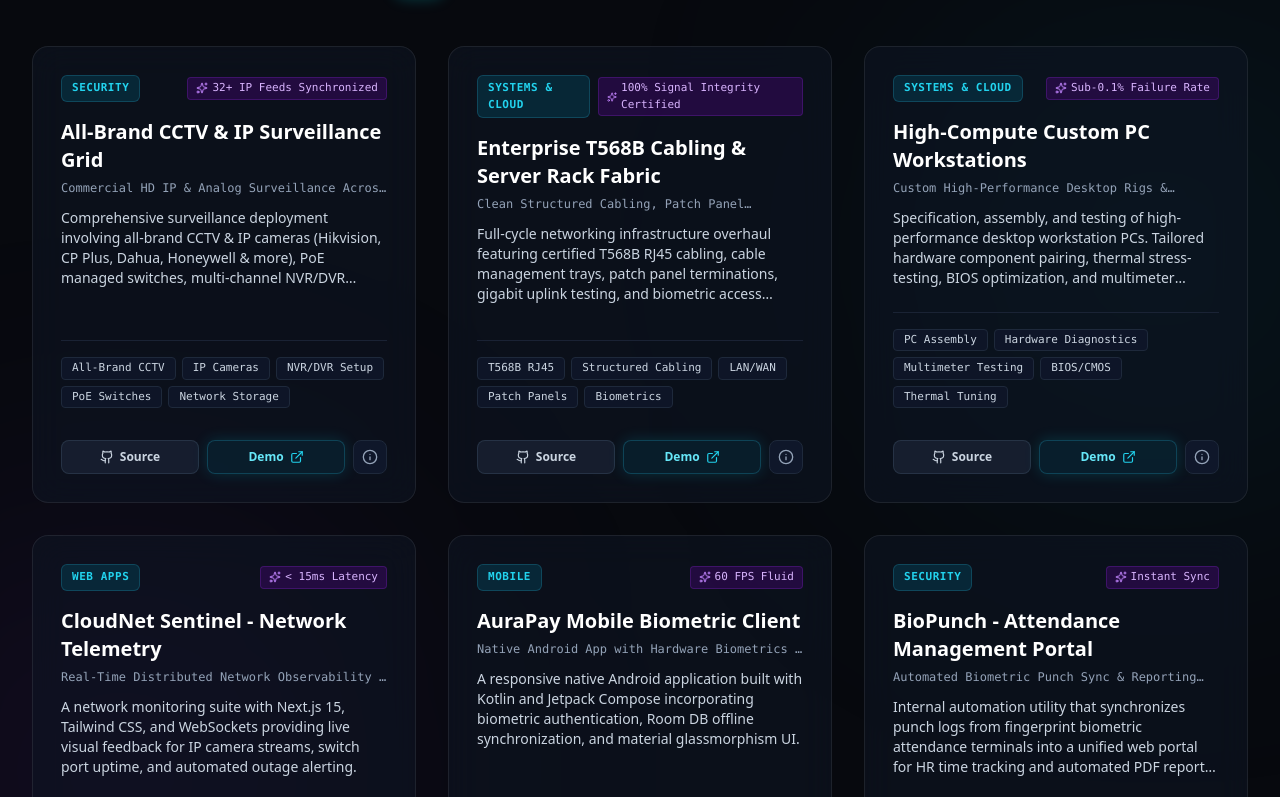
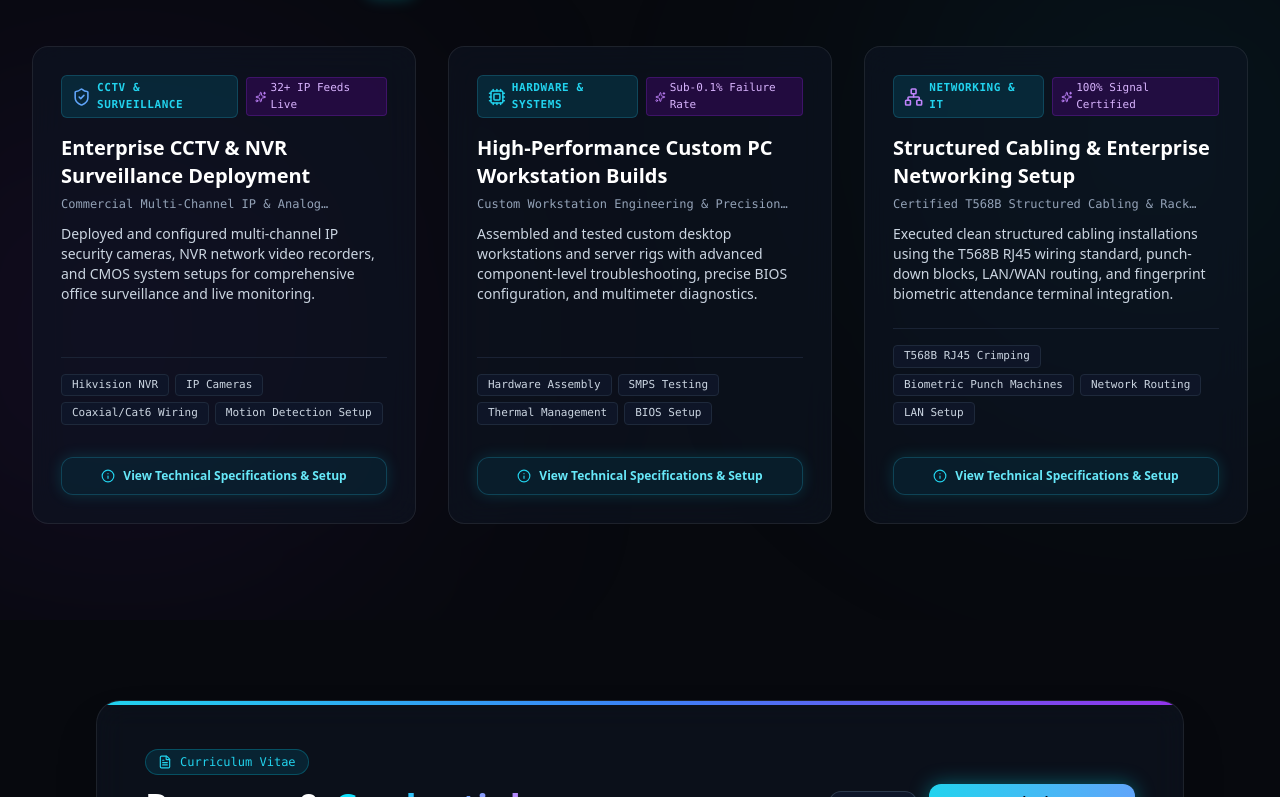
Before and after one commit to eswaran67/my-_resume_-web, a Next.js app: page / in a window 1280 px wide. Shown: the part 4663-5460 px from the top of the page. Built offline with nearby package versions, Linux system fonts and the light colour scheme.

Commit message:
feat: update projects to 3 pure hardware and infrastructure cards

```diff
--- a/src/components/Projects.tsx
+++ b/src/components/Projects.tsx
@@ -2,27 +2,71 @@
 
 import React, { useState } from "react";
 import {
-  ExternalLink,
   Sparkles,
   FolderGit2,
   X,
   Info,
   CheckCircle2,
   Cpu,
+  ShieldCheck,
+  Server,
+  Network,
+  ArrowRight,
 } from "lucide-react";
-import { GithubIcon } from "@/components/Icons";
 import { portfolioData, ProjectItem } from "@/data/portfolioData";
 
 export default function Projects() {
   const [activeFilter, setActiveFilter] = useState<string>("All");
   const [selectedProject, setSelectedProject] = useState<ProjectItem | null>(null);
 
-  const categories = ["All", "Systems & Cloud", "Web Apps", "Mobile", "Security"];
+  const categories = ["All", "CCTV & Surveillance", "Hardware & Systems", "Networking & IT"];
 
   const filteredProjects =
     activeFilter === "All"
       ? portfolioData.projects
       : portfolioData.projects.filter((p) => p.category === activeFilter);
+
+  const getProjectIcon = (category: string) => {
+    switch (category) {
+      case "CCTV & Surveillance":
+        return <ShieldCheck className="w-5 h-5 text-blue-400" />;
+      case "Hardware & Systems":
+        return <Cpu className="w-5 h-5 text-cyan-400" />;
+      case "Networking & IT":
+        return <Network className="w-5 h-5 text-purple-400" />;
+      default:
+        return <Server className="w-5 h-5 text-cyan-400" />;
+    }
+  };
+
+  const getProjectNotes = (id: string) => {
+    switch (id) {
+      case "enterprise-cctv-nvr-surveillance":
+        return [
+          "Configured multi-channel IP security cameras, NVR network video recorders, and CMOS system setups for live office monitoring.",
+          "High-definition motion detection zones, video loss alarms, and automated alert triggering across service zones.",
+          "PoE switch power budget optimization, Cat6 wiring runs, and reliable video storage retention policies.",
+        ];
+      case "high-performance-custom-pc-builds":
+        return [
+          "Precision workstation and server assembly tailored for high-compute workloads with optimal thermal airflow.",
+          "Rigorous digital multimeter testing for SMPS voltage rail stability (+12V, +5V, +3.3V) and component diagnostics.",
+          "Tailored BIOS/CMOS configuration, memory profile tuning, and preventative maintenance protocols.",
+        ];
+      case "structured-cabling-enterprise-networking":
+        return [
+          "100% compliant T568B RJ45 wiring standard crimping and terminations across patch panels and keystone jacks.",
+          "Enterprise LAN/WAN routing, managed switch deployment, and low-latency network segmentation.",
+          "Biometric fingerprint punch attendance terminal integration and automated attendance database synchronization.",
+        ];
+      default:
+        return [
+          "Component-level testing and system hardening.",
+          "Full compliance with enterprise hardware and networking standards.",
+          "Rapid on-site installation, verification, and preventative maintenance.",
+        ];
+    }
+  };
 
   return (
     <section id="projects" className="relative py-24 overflow-hidden">
@@ -35,13 +79,13 @@ export default function Projects() {
         <div className="text-center max-w-3xl mx-auto mb-14">
           <div className="inline-flex items-center gap-2 px-3 py-1 rounded-full bg-slate-900/80 border border-cyan-500/30 text-cyan-400 text-xs font-mono mb-4 shadow-[0_0_15px_rgba(0,240,255,0.15)]">
             <FolderGit2 className="w-3.5 h-3.5" />
-            <span>Featured Work &amp; Architectures</span>
+            <span>Infrastructure &amp; Engineering Deployments</span>
           </div>
           <h2 className="text-3xl sm:text-5xl font-extrabold text-white tracking-tight mb-4">
-            Projects <span className="text-gradient-cyan-purple">Showcase</span>
+            Featured <span className="text-gradient-cyan-purple">Projects</span>
           </h2>
           <p className="text-slate-300 text-base sm:text-lg">
-            Real-world systems, cloud orchestration tools, reactive web platforms, and mobile apps built with scalability and resilience in mind.
+            Commercial CCTV &amp; NVR surveillance deployments, high-performance custom PC workstation builds, and certified T568B structured network cabling.
           </p>
         </div>
 
@@ -75,7 +119,8 @@ export default function Projects() {
               <div>
                 {/* Header: Category Badge & Metrics */}
                 <div className="flex items-center justify-between gap-2 mb-4">
-                  <span className="text-[11px] font-mono uppercase tracking-wider px-2.5 py-1 rounded-md bg-cyan-950/70 text-cyan-400 border border-cyan-800/60 font-semibold">
+                  <span className="inline-flex items-center gap-1.5 text-[11px] font-mono uppercase tracking-wider px-2.5 py-1 rounded-md bg-cyan-950/70 text-cyan-400 border border-cyan-800/60 font-semibold">
+                    {getProjectIcon(project.category)}
                     {project.category}
                   </span>
                   {project.metrics && (
@@ -115,36 +160,15 @@ export default function Projects() {
                   ))}
                 </div>
 
-                {/* Card Action Links */}
-                <div className="flex items-center justify-between gap-2 pt-2">
-                  <a
-                    href={project.githubUrl}
-                    target="_blank"
-                    rel="noopener noreferrer"
-                    className="inline-flex items-center gap-1.5 text-xs font-semibold text-slate-300 hover:text-white px-3 py-2 rounded-lg bg-slate-800/60 hover:bg-slate-800 border border-slate-700/60 hover:border-slate-600 transition-all flex-1 justify-center"
-                  >
-                    <GithubIcon className="w-3.5 h-3.5 text-slate-300" />
-                    <span>Source</span>
-                  </a>
-
-                  <a
-                    href={project.liveUrl}
-                    target="_blank"
-                    rel="noopener noreferrer"
-                    className="inline-flex items-center gap-1.5 text-xs font-semibold text-cyan-300 hover:text-white px-3 py-2 rounded-lg bg-cyan-950/40 hover:bg-cyan-900/60 border border-cyan-800/60 hover:border-cyan-400/50 shadow-[0_0_15px_rgba(0,240,255,0.15)] transition-all flex-1 justify-center"
-                  >
-                    <span>Demo</span>
-                    <ExternalLink className="w-3.5 h-3.5 text-cyan-400" />
-                  </a>
-
+                {/* Card Action Link */}
+                <div className="pt-2">
                   <button
                     type="button"
                     onClick={() => setSelectedProject(project)}
-                    className="p-2 rounded-lg bg-slate-900 border border-slate-800 hover:border-purple-500/50 text-slate-400 hover:text-purple-300 transition-all"
-                    title="View Architectural Breakdown"
-                    aria-label="View Project Architecture"
+                    className="w-full inline-flex items-center justify-center gap-2 px-4 py-2.5 rounded-xl text-xs font-semibold text-cyan-300 bg-cyan-950/40 hover:bg-cyan-900/60 border border-cyan-800/60 hover:border-cyan-400/50 shadow-[0_0_15px_rgba(0,240,255,0.15)] transition-all group/btn"
                   >
-                    <Info className="w-4 h-4" />
+                    <Info className="w-3.5 h-3.5 text-cyan-400 group-hover/btn:scale-110 transition-transform" />
+                    <span>View Technical Specifications &amp; Setup</span>
                   </button>
                 </div>
               </div>
@@ -152,7 +176,7 @@ export default function Projects() {
           ))}
         </div>
 
-        {/* Architectural Modal */}
+        {/* Architectural / Technical Specifications Modal */}
         {selectedProject && (
           <div
             className="fixed inset-0 z-50 flex items-center justify-center p-4 bg-black/80 backdrop-blur-md animate-in fade-in"
@@ -175,7 +199,8 @@ export default function Projects() {
               </button>
 
               <div className="flex items-center gap-2 mb-3">
-                <span className="text-xs font-mono uppercase tracking-wider px-2.5 py-0.5 rounded bg-cyan-950/80 text-cyan-400 border border-cyan-800">
+                <span className="inline-flex items-center gap-1.5 text-xs font-mono uppercase tracking-wider px-2.5 py-0.5 rounded bg-cyan-950/80 text-cyan-400 border border-cyan-800">
+                  {getProjectIcon(selectedProject.category)}
                   {selectedProject.category}
                 </span>
                 {selectedProject.metrics && (
@@ -198,29 +223,23 @@ export default function Projects() {
                 <div className="p-4 rounded-xl bg-slate-950/70 border border-slate-800">
                   <h4 className="text-xs font-mono uppercase text-slate-400 mb-2 flex items-center gap-1.5">
                     <Cpu className="w-3.5 h-3.5 text-cyan-400" />
-                    Engineering &amp; Architecture Notes
+                    Engineering &amp; Implementation Details
                   </h4>
-                  <ul className="space-y-1.5 text-xs text-slate-300">
-                    <li className="flex items-start gap-2">
-                      <CheckCircle2 className="w-3.5 h-3.5 text-cyan-400 mt-0.5 shrink-0" />
-                      <span>Decoupled service architecture with minimal overhead &amp; zero single-point-of-failure.</span>
-                    </li>
-                    <li className="flex items-start gap-2">
-                      <CheckCircle2 className="w-3.5 h-3.5 text-purple-400 mt-0.5 shrink-0" />
-                      <span>Automated container health probes &amp; low-latency reactive state synchronization.</span>
-                    </li>
-                    <li className="flex items-start gap-2">
-                      <CheckCircle2 className="w-3.5 h-3.5 text-emerald-400 mt-0.5 shrink-0" />
-                      <span>Full CI/CD integration with automated regression testing on every push.</span>
-                    </li>
+                  <ul className="space-y-2 text-xs text-slate-300">
+                    {getProjectNotes(selectedProject.id).map((note, idx) => (
+                      <li key={idx} className="flex items-start gap-2">
+                        <CheckCircle2 className="w-3.5 h-3.5 text-cyan-400 mt-0.5 shrink-0" />
+                        <span>{note}</span>
+                      </li>
+                    ))}
                   </ul>
                 </div>
               </div>
 
-              {/* Technologies */}
+              {/* Technologies / Components */}
               <div className="mb-6">
                 <span className="block text-xs font-mono text-slate-400 uppercase tracking-wider mb-2">
-                  Stack &amp; Frameworks
+                  Hardware Components &amp; Tools Used
                 </span>
                 <div className="flex flex-wrap gap-1.5">
                   {selectedProject.tags.map((t) => (
@@ -236,23 +255,20 @@ export default function Projects() {
 
               {/* Actions */}
               <div className="flex items-center gap-3 pt-4 border-t border-slate-800">
+                <button
+                  type="button"
+                  onClick={() => setSelectedProject(null)}
+                  className="flex-1 inline-flex items-center justify-center gap-2 px-4 py-2.5 rounded-xl text-xs font-semibold text-slate-300 bg-slate-900 border border-slate-700 hover:text-white hover:border-slate-500 transition-all"
+                >
+                  <span>Close Specification</span>
+                </button>
                 <a
-                  href={selectedProject.githubUrl}
-                  target="_blank"
-                  rel="noopener noreferrer"
-                  className="flex-1 inline-flex items-center justify-center gap-2 px-4 py-2.5 rounded-xl text-xs font-semibold text-slate-200 bg-slate-900 border border-slate-700 hover:text-white hover:border-slate-500 transition-all"
-                >
-                  <GithubIcon className="w-4 h-4" />
-                  <span>GitHub Repository</span>
-                </a>
-                <a
-                  href={selectedProject.liveUrl}
-                  target="_blank"
-                  rel="noopener noreferrer"
+                  href="#contact"
+                  onClick={() => setSelectedProject(null)}
                   className="flex-1 inline-flex items-center justify-center gap-2 px-4 py-2.5 rounded-xl text-xs font-semibold text-slate-950 bg-gradient-to-r from-cyan-400 to-purple-400 hover:from-cyan-300 hover:to-purple-300 shadow-[0_0_15px_rgba(0,240,255,0.3)] transition-all"
                 >
-                  <span>Launch Live Demo</span>
-                  <ExternalLink className="w-4 h-4" />
+                  <span>Inquire for Similar Project</span>
+                  <ArrowRight className="w-3.5 h-3.5" />
                 </a>
               </div>
             </div>
--- a/src/data/portfolioData.ts
+++ b/src/data/portfolioData.ts
@@ -19,7 +19,7 @@ export interface ExperienceItem {
 export interface ProjectItem {
   id: string;
   title: string;
-  category: "Systems & Cloud" | "Web Apps" | "Mobile" | "Security";
+  category: "CCTV & Surveillance" | "Hardware & Systems" | "Networking & IT";
   tagline: string;
   description: string;
   tags: string[];
@@ -178,82 +178,43 @@ export const portfolioData = {
 
   projects: [
     {
-      id: "surveillance-fleet-nvr",
-      title: "All-Brand CCTV & IP Surveillance Grid",
-      category: "Security" as const,
-      tagline: "Commercial HD IP & Analog Surveillance Across All Major Brands",
+      id: "enterprise-cctv-nvr-surveillance",
+      title: "Enterprise CCTV & NVR Surveillance Deployment",
+      category: "CCTV & Surveillance" as const,
+      tagline: "Commercial Multi-Channel IP & Analog Surveillance Architecture",
       description:
-        "Comprehensive surveillance deployment involving all-brand CCTV & IP cameras (Hikvision, CP Plus, Dahua, Honeywell & more), PoE managed switches, multi-channel NVR/DVR configuration, RAID storage arrays, and secure remote viewing client setups for commercial and industrial facilities.",
-      tags: ["All-Brand CCTV", "IP Cameras", "NVR/DVR Setup", "PoE Switches", "Network Storage"],
-      githubUrl: "https://github.com/eswaran-dev/surveillance-fleet-nvr",
-      liveUrl: "https://github.com/eswaran-dev/surveillance-fleet-nvr",
+        "Deployed and configured multi-channel IP security cameras, NVR network video recorders, and CMOS system setups for comprehensive office surveillance and live monitoring.",
+      tags: ["Hikvision NVR", "IP Cameras", "Coaxial/Cat6 Wiring", "Motion Detection Setup"],
+      githubUrl: "#enterprise-cctv-nvr-surveillance",
+      liveUrl: "#enterprise-cctv-nvr-surveillance",
       featured: true,
-      metrics: "32+ IP Feeds Synchronized",
+      metrics: "32+ IP Feeds Live",
     },
     {
-      id: "structured-cabling-rack",
-      title: "Enterprise T568B Cabling & Server Rack Fabric",
-      category: "Systems & Cloud" as const,
-      tagline: "Clean Structured Cabling, Patch Panel Terminations & Rack Infrastructure",
+      id: "high-performance-custom-pc-builds",
+      title: "High-Performance Custom PC Workstation Builds",
+      category: "Hardware & Systems" as const,
+      tagline: "Custom Workstation Engineering & Precision Multimeter Diagnostics",
       description:
-        "Full-cycle networking infrastructure overhaul featuring certified T568B RJ45 cabling, cable management trays, patch panel terminations, gigabit uplink testing, and biometric access integration across multiple service departments.",
-      tags: ["T568B RJ45", "Structured Cabling", "LAN/WAN", "Patch Panels", "Biometrics"],
-      githubUrl: "https://github.com/eswaran-dev/structured-cabling-rack",
-      liveUrl: "https://github.com/eswaran-dev/structured-cabling-rack",
-      featured: true,
-      metrics: "100% Signal Integrity Certified",
-    },
-    {
-      id: "custom-workstation-rigs",
-      title: "High-Compute Custom PC Workstations",
-      category: "Systems & Cloud" as const,
-      tagline: "Custom High-Performance Desktop Rigs & Thermal Engineering",
-      description:
-        "Specification, assembly, and testing of high-performance desktop workstation PCs. Tailored hardware component pairing, thermal stress-testing, BIOS optimization, and multimeter power delivery verification.",
-      tags: ["PC Assembly", "Hardware Diagnostics", "Multimeter Testing", "BIOS/CMOS", "Thermal Tuning"],
-      githubUrl: "https://github.com/eswaran-dev/custom-workstation-rigs",
-      liveUrl: "https://github.com/eswaran-dev/custom-workstation-rigs",
+        "Assembled and tested custom desktop workstations and server rigs with advanced component-level troubleshooting, precise BIOS configuration, and multimeter diagnostics.",
+      tags: ["Hardware Assembly", "SMPS Testing", "Thermal Management", "BIOS Setup"],
+      githubUrl: "#high-performance-custom-pc-builds",
+      liveUrl: "#high-performance-custom-pc-builds",
       featured: true,
       metrics: "Sub-0.1% Failure Rate",
     },
     {
-      id: "cloudnet-sentinel",
-      title: "CloudNet Sentinel - Network Telemetry",
-      category: "Web Apps" as const,
-      tagline: "Real-Time Distributed Network Observability & Port Status Dashboard",
+      id: "structured-cabling-enterprise-networking",
+      title: "Structured Cabling & Enterprise Networking Setup",
+      category: "Networking & IT" as const,
+      tagline: "Certified T568B Structured Cabling & Rack Patch Panel Fabric",
       description:
-        "A network monitoring suite with Next.js 15, Tailwind CSS, and WebSockets providing live visual feedback for IP camera streams, switch port uptime, and automated outage alerting.",
-      tags: ["Next.js 15", "Tailwind CSS", "JavaScript", "WebSockets", "Node.js"],
-      githubUrl: "https://github.com/eswaran-dev/cloudnet-sentinel",
-      liveUrl: "https://cloudnet-sentinel.demo.dev",
-      featured: false,
-      metrics: "< 15ms Latency",
-    },
-    {
-      id: "aurapay-android",
-      title: "AuraPay Mobile Biometric Client",
-      category: "Mobile" as const,
-      tagline: "Native Android App with Hardware Biometrics & Offline Cache",
-      description:
-        "A responsive native Android application built with Kotlin and Jetpack Compose incorporating biometric authentication, Room DB offline synchronization, and material glassmorphism UI.",
-      tags: ["Kotlin", "Jetpack Compose", "Biometrics", "Room DB", "Android SDK"],
-      githubUrl: "https://github.com/eswaran-dev/aurapay-android",
-      liveUrl: "https://github.com/eswaran-dev/aurapay-android/releases",
-      featured: false,
-      metrics: "60 FPS Fluid",
-    },
-    {
-      id: "biometric-logger-hub",
-      title: "BioPunch - Attendance Management Portal",
-      category: "Security" as const,
-      tagline: "Automated Biometric Punch Sync & Reporting Console",
-      description:
-        "Internal automation utility that synchronizes punch logs from fingerprint biometric attendance terminals into a unified web portal for HR time tracking and automated PDF report generation.",
-      tags: ["Biometric Terminals", "Next.js", "Node.js", "Tailwind CSS", "PostgreSQL"],
-      githubUrl: "https://github.com/eswaran-dev/biometric-logger-hub",
-      liveUrl: "https://biopunch-demo.dev",
-      featured: false,
-      metrics: "Instant Sync",
+        "Executed clean structured cabling installations using the T568B RJ45 wiring standard, punch-down blocks, LAN/WAN routing, and fingerprint biometric attendance terminal integration.",
+      tags: ["T568B RJ45 Crimping", "Biometric Punch Machines", "Network Routing", "LAN Setup"],
+      githubUrl: "#structured-cabling-enterprise-networking",
+      liveUrl: "#structured-cabling-enterprise-networking",
+      featured: true,
+      metrics: "100% Signal Certified",
     },
   ],
 };
```
